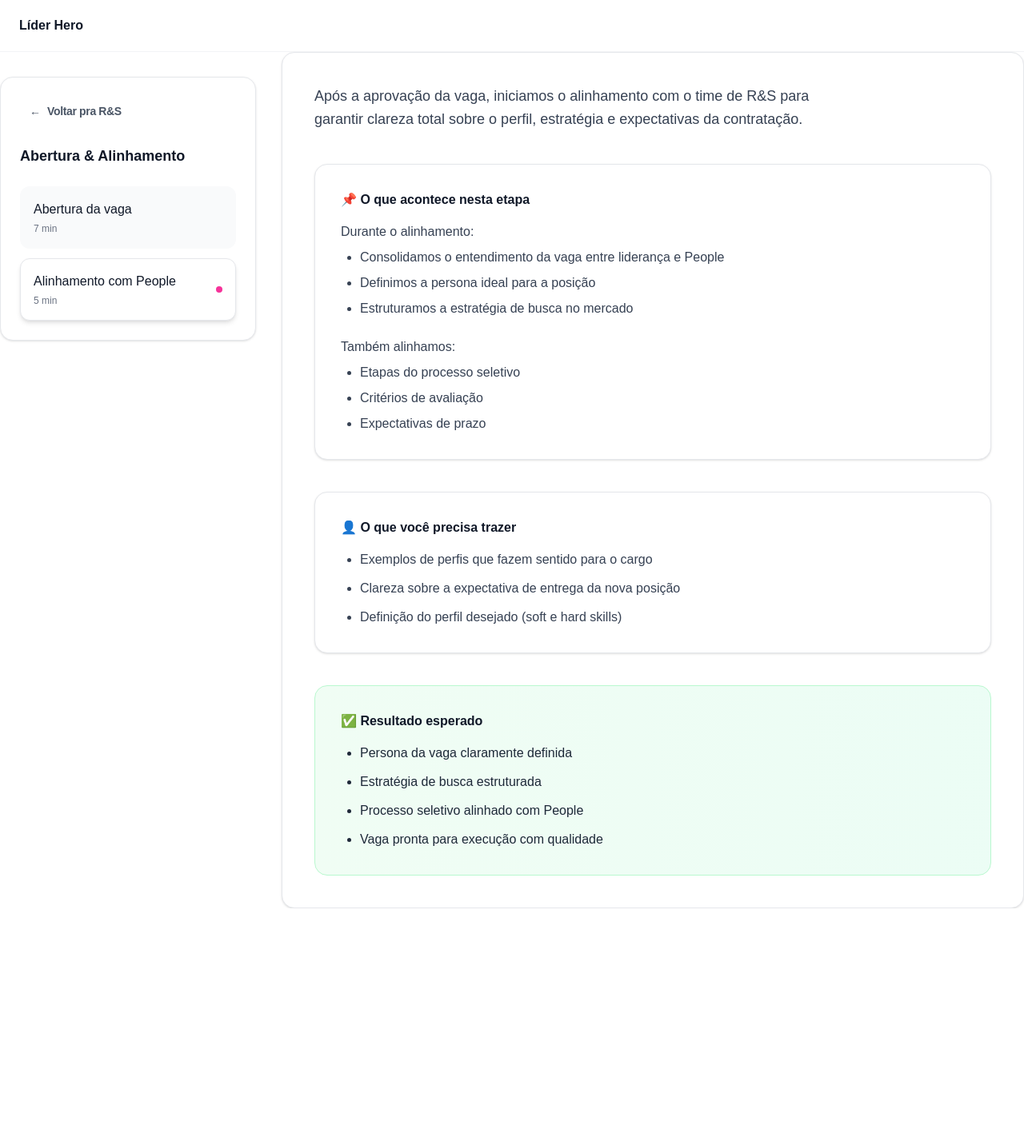
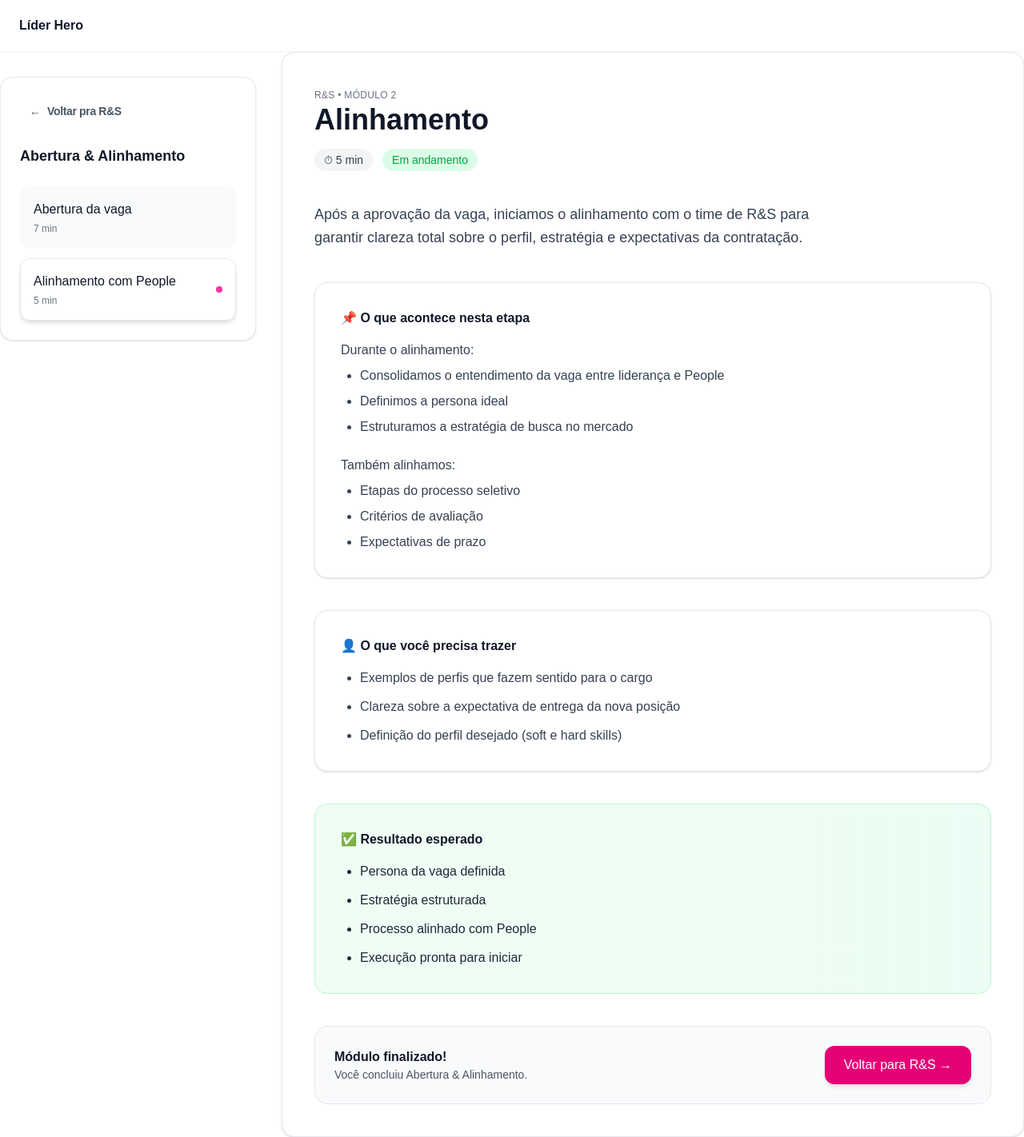
Before and after one commit to amandafrann/programa-lider-hero, a Next.js app: page /rs/abertura/alinhamento in a window 1280 px wide. Shown: the whole page at 80% size. Before the commit the page ends 1136 px from the top, so only its background shows below. Built offline with nearby package versions, Linux system fonts and the light colour scheme; no server answers.

Commit message:
atualizar tud

```diff
--- a/app/(plataforma)/rs/abertura/alinhamento/page.tsx
+++ b/app/(plataforma)/rs/abertura/alinhamento/page.tsx
@@ -1,13 +1,34 @@
+import Link from "next/link";
+
 export default function AlinhamentoPage() {
   return (
     <div className="space-y-10">
 
+      {/* HEADER */}
+      <div className="space-y-4">
+        <span className="text-xs text-gray-500 tracking-wide">
+          R&S • MÓDULO 2
+        </span>
+
+        <h1 className="text-3xl md:text-4xl font-semibold text-gray-900">
+          Alinhamento
+        </h1>
+
+        <div className="flex items-center gap-3 text-sm">
+          <span className="bg-gray-100 text-gray-700 px-3 py-1 rounded-full">
+            ⏱ 5 min
+          </span>
+
+          <span className="bg-green-100 text-green-600 px-3 py-1 rounded-full">
+            Em andamento
+          </span>
+        </div>
+      </div>
+
       {/* INTRO */}
-      <div>
-        <p className="text-gray-700 text-lg leading-relaxed max-w-2xl">
-          Após a aprovação da vaga, iniciamos o alinhamento com o time de R&S para garantir clareza total sobre o perfil, estratégia e expectativas da contratação.
-        </p>
-      </div>
+      <p className="text-gray-700 text-lg leading-relaxed max-w-2xl">
+        Após a aprovação da vaga, iniciamos o alinhamento com o time de R&S para garantir clareza total sobre o perfil, estratégia e expectativas da contratação.
+      </p>
 
       {/* O QUE ACONTECE */}
       <div className="bg-white border border-gray-200 rounded-2xl p-8 shadow-sm">
@@ -23,7 +44,7 @@ export default function AlinhamentoPage() {
 
             <ul className="list-disc ml-6 space-y-2">
               <li>Consolidamos o entendimento da vaga entre liderança e People</li>
-              <li>Definimos a persona ideal para a posição</li>
+              <li>Definimos a persona ideal</li>
               <li>Estruturamos a estratégia de busca no mercado</li>
             </ul>
           </div>
@@ -45,7 +66,7 @@ export default function AlinhamentoPage() {
       {/* O QUE TRAZER */}
       <div className="bg-white border border-gray-200 rounded-2xl p-8 shadow-sm">
 
-        <h3 className="font-semibold text-gray-900 mb-4 flex items-center gap-2">
+        <h3 className="font-semibold text-gray-900 mb-4">
           👤 O que você precisa trazer
         </h3>
 
@@ -60,16 +81,37 @@ export default function AlinhamentoPage() {
       {/* RESULTADO */}
       <div className="bg-gradient-to-r from-green-50 to-emerald-50 border border-green-200 rounded-2xl p-8">
 
-        <h3 className="font-semibold text-gray-900 mb-4 flex items-center gap-2">
+        <h3 className="font-semibold text-gray-900 mb-4">
           ✅ Resultado esperado
         </h3>
 
         <ul className="list-disc ml-6 space-y-3 text-gray-800">
-          <li>Persona da vaga claramente definida</li>
-          <li>Estratégia de busca estruturada</li>
-          <li>Processo seletivo alinhado com People</li>
-          <li>Vaga pronta para execução com qualidade</li>
+          <li>Persona da vaga definida</li>
+          <li>Estratégia estruturada</li>
+          <li>Processo alinhado com People</li>
+          <li>Execução pronta para iniciar</li>
         </ul>
+
+      </div>
+
+      {/* CTA FINAL */}
+      <div className="bg-gray-50 border border-gray-200 rounded-2xl p-6 flex items-center justify-between">
+
+        <div>
+          <p className="font-semibold text-gray-900">
+            Módulo finalizado!
+          </p>
+          <p className="text-sm text-gray-600">
+            Você concluiu Abertura & Alinhamento.
+          </p>
+        </div>
+
+        <Link
+          href="/rs"
+          className="bg-pink-600 hover:bg-pink-700 text-white font-medium px-6 py-3 rounded-xl shadow-md transition"
+        >
+          Voltar para R&S →
+        </Link>
 
       </div>
 
```
